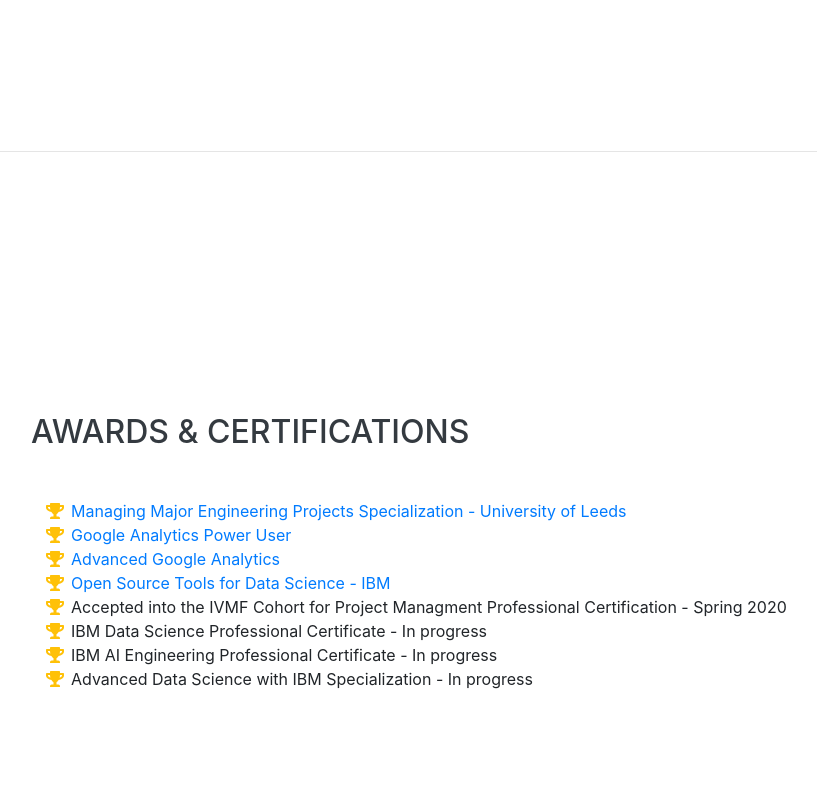
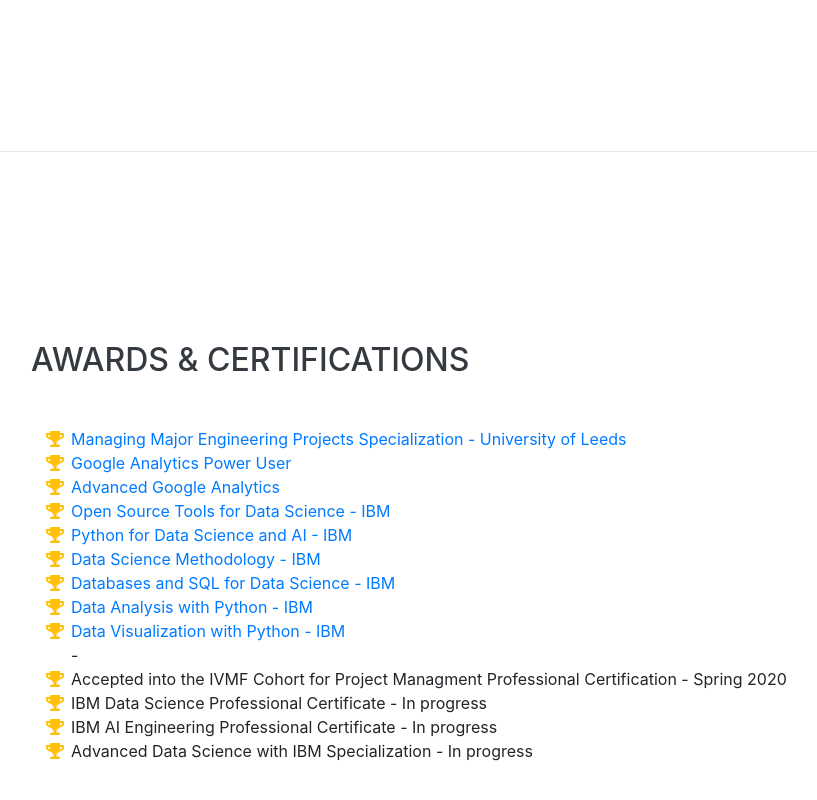
Before and after one commit to jeff-mos-def/Resume-Site, a website with bundled scripts: page index.html in a window 1280 px wide. Shown: the part 5455-6255 px from the top of the page, without its empty margins (289-1106 px from the left). Built offline with nearby package versions, Linux system fonts and the light colour scheme; a web font is replaced by a local one.

Commit message:
Updated IBM specializations

```diff
--- a/index.html
+++ b/index.html
@@ -289,6 +289,21 @@
             <a href="https://www.youracclaim.com/badges/5b687740-1873-4459-a551-3a323a8e5a21">Open Source Tools for Data Science - IBM</a></li>
           <li>
             <i class="fa-li fa fa-trophy text-warning"></i>
+            <a href="https://www.youracclaim.com/badges/f8725800-7aaa-4da9-945e-eef6c0dc293e">Python for Data Science and AI - IBM</a></li>
+          <li>
+            <i class="fa-li fa fa-trophy text-warning"></i>
+            <a href="https://www.youracclaim.com/badges/ab403b7d-5218-4e6a-9793-36a307038">Data Science Methodology - IBM</a></li>
+          <li>
+            <i class="fa-li fa fa-trophy text-warning"></i>
+            <a href="https://www.youracclaim.com/badges/bf72dfa3-9a19-45e3-90c6-395b28c29b24">Databases and SQL for Data Science - IBM</a></li>
+          <li>
+            <i class="fa-li fa fa-trophy text-warning"></i>
+            <a href="https://www.youracclaim.com/badges/374e80cb-8365-44d0-b483-8a5da685195e">Data Analysis with Python - IBM</a></li>
+          <li>
+            <i class="fa-li fa fa-trophy text-warning"></i>
+            <a href="https://www.youracclaim.com/badges/0bb2caf4-960e-4807-833a-237f0">Data Visualization with Python - IBM</a></li>-
+          <li>
+            <i class="fa-li fa fa-trophy text-warning"></i>
             Accepted into the IVMF Cohort for Project Managment Professional Certification - Spring 2020</li>
           <li>
             <i class="fa-li fa fa-trophy text-warning"></i>
```
